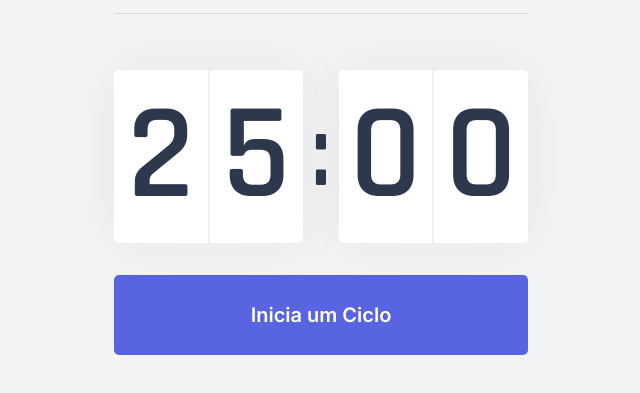
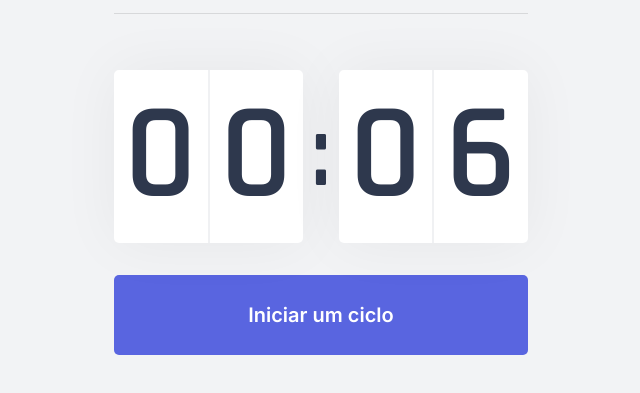
Before and after one commit to lucasandrades/moveit-next, a Next.js app: page / in a window 1280 px wide. Shown: the part 311-704 px from the top of the page, without its empty margins (62-702 px from the left). Built offline with nearby package versions, Linux system fonts and the light colour scheme.

Commit message:
more components added

```diff
--- a/src/components/Countdown.tsx
+++ b/src/components/Countdown.tsx
@@ -1,28 +1,40 @@
 import { useState, useEffect } from 'react';
 import styles from '../styles/components/Countdown.module.css'
 
+let countdownTimeout: NodeJS.Timeout;
+
 export function Countdown() {
-    const [time, setTime] = useState(25 * 60);
-    const [active, setActive] = useState(false);
+    const [time, setTime] = useState(0.1 * 60);
+    const [isActive, setIsActive] = useState(false);
+    const [hasFinished, setHasFinished] = useState(false);
 
     const minutes = Math.floor(time / 60);
     const seconds = time % 60;
 
 
     const [minuteLeft, minuteRight] = String(minutes).padStart(2, '0').split('');
-    const [secondLeft, secondRight] = String(seconds).padStart(2,'0').split('');
+    const [secondLeft, secondRight] = String(seconds).padStart(2, '0').split('');
 
     function startCountdown() {
-        setActive(true)
+        setIsActive(true);
+    }
+
+    function resetCountdown() {
+        clearTimeout(countdownTimeout);
+        setIsActive(false);
+        setTime(0.1 * 60);
     }
 
     useEffect(() => {
-        if (active && time > 0) {
-        setTimeout(() =>  {
-            setTime(time - 1);
-        },1000)
+        if (isActive && time > 0) {
+            countdownTimeout = setTimeout(() => {
+                setTime(time - 1);
+            }, 1000)
+        } else if (isActive && time == 0) {
+            setHasFinished(true);
+            setIsActive(false);
         }
-    }, [active])
+    }, [isActive, time])
 
     return (
         <div>
@@ -37,13 +49,38 @@
                     <span>{secondRight}</span>
                 </div>
             </div>
-            <button
-             type="button"
-             className={styles.countdownButton}
-             onClick={startCountdown}>
-                Inicia um Ciclo
-            </button>
 
+            {hasFinished ? (
+                <button
+                    disabled
+                    className={styles.countdownButton}
+                >
+                    Ciclo encerrado
+                </button>
+            ) : (
+                <>
+                    { isActive ? (
+                        <button
+                            type="button"
+                            className={`${styles.countdownButton} ${styles.countdownButtonActive}`}
+                            onClick={resetCountdown}
+                        >
+                            Abandonar ciclo
+                        </button>
+                    ) : (
+                        <button
+                            type="button"
+                            className={styles.countdownButton}
+                            onClick={startCountdown}
+                        >
+                            Iniciar um ciclo
+                        </button>
+                    )}
+                </>
+
+            )}
         </div>
+
     );
+
 }
--- a/src/styles/components/Countdown.module.css
+++ b/src/styles/components/Countdown.module.css
@@ -55,6 +55,22 @@
     transition: background-color 0.2s;
 }
 
-.countdownButton:hover {
+.countdownButton:no([disabled]):hover {
     background: var(--blue-dark);
 }
+
+.countdownButtonActive {
+    background: var(--white);
+    color: var(--title);
+}
+
+.countdownButtonActive:not([disabled]):hover {
+    background: var(--red);
+    color: var(--white);
+}
+
+.countdownButton:disabled {
+    background: var(--white);
+    color: var(--text);
+    cursor:not-allowed
+}
```
